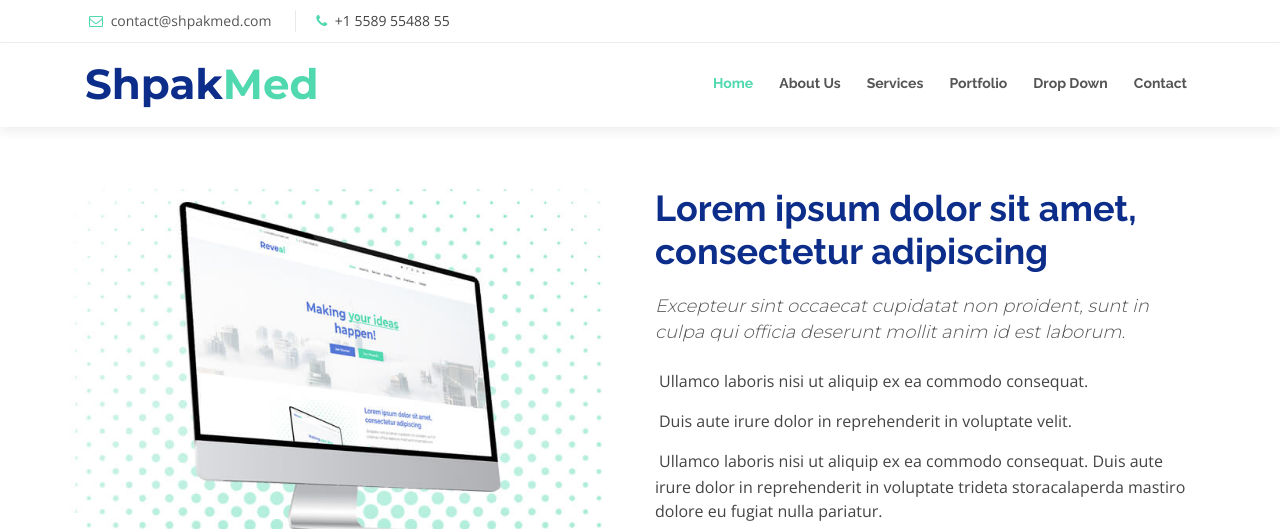
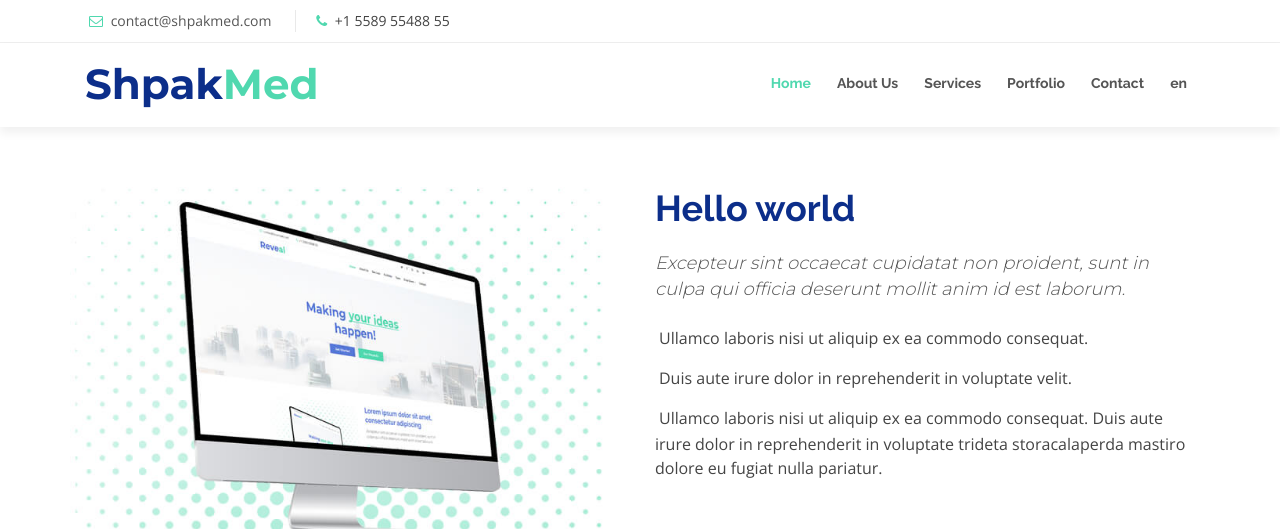
Before and after one commit to denrolya/shpakmed, a Symfony app: template templates/app/index/index.html.twig in a window 1280 px wide. Shown: the top 529 px of the page. Run offline with Twig, Linux system fonts and the light colour scheme; the template is opened without the code that fills it, so the values that code supplies are empty; style sheets or scripts are compiled from the project's sources; some libraries are stand-ins or nearby versions.

Commit message:
refactor(trans): fix translations

```diff
--- a/assets/css/main.scss
+++ /dev/null
@@ -1 +0,0 @@
-@import "~bootstrap/scss/bootstrap";
--- a/assets/js/reveal.js
+++ b/assets/js/reveal.js
@@ -1,3 +1,5 @@
+import '../css/reveal.scss';
+
 import 'jquery/dist/jquery';
 import 'bootstrap/dist/js/bootstrap.bundle';
 import 'jquery-sticky/jquery.sticky';
--- a/package.json
+++ b/package.json
@@ -4,7 +4,9 @@
         "jquery": "^3.3.1",
         "node-sass": "^4.9.2",
         "popper.js": "^1.14.3",
-        "sass-loader": "^7.0.3"
+        "sass-loader": "^7.0.3",
+        "webpack-cli": "^3.1.0",
+        "webpack-notifier": "^1.6.0"
     },
     "license": "UNLICENSED",
     "private": true,
--- a/src/Controller/DefaultController.php
+++ b/src/Controller/DefaultController.php
@@ -2,6 +2,7 @@
 
 namespace App\Controller;
 
+use Symfony\Component\HttpFoundation\Request;
 use Symfony\Component\Routing\Annotation\Route;
 use Symfony\Bundle\FrameworkBundle\Controller\Controller;
 
@@ -10,7 +11,7 @@ class DefaultController extends Controller
     /**
      * @Route("/", name="index")
      */
-    public function index()
+    public function index(Request $request)
     {
         return $this->render('app/index/index.html.twig', []);
     }
--- a/templates/app/index/index.html.twig
+++ b/templates/app/index/index.html.twig
@@ -4,13 +4,13 @@
 
 {% block stylesheets %}
     {{ parent() }}
-    <link rel="stylesheet" href="{{ asset('build/css/reveal.css') }}"/>
+    <link rel="stylesheet" href="{{ asset('build/reveal.css') }}"/>
 {% endblock stylesheets %}
 
 {% block javascripts %}
     {{ parent() }}
     {#<script src="contactform/contactform.js"></script>#}
-    <script type="text/javascript" src="{{ asset('build/js/reveal.js') }}"></script>
+    <script type="text/javascript" src="{{ asset('build/reveal.js') }}"></script>
 {% endblock javascripts %}
 
 {% block body %}
--- a/templates/app/index/sections/about.html.twig
+++ b/templates/app/index/sections/about.html.twig
@@ -6,7 +6,7 @@
             </div>
 
             <div class="col-lg-6 content">
-                <h2>Lorem ipsum dolor sit amet, consectetur adipiscing</h2>
+                <h2>{{ 'Hello world' | trans }}</h2>
                 <h3>Excepteur sint occaecat cupidatat non proident, sunt in culpa qui officia deserunt mollit
                     anim id est laborum.</h3>
 
--- a/templates/app/index/sections/contact.html.twig
+++ b/templates/app/index/sections/contact.html.twig
@@ -1,7 +1,7 @@
 <section id="contact">
     <div class="container">
         <div class="section-header">
-            <h2>Contact Us</h2>
+            <h2>{{ 'Contact Us' | trans }}</h2>
             <p>Sed tamen tempor magna labore dolore dolor sint tempor duis magna elit veniam aliqua esse amet
                veniam enim export quid quid veniam aliqua eram noster malis nulla duis fugiat culpa esse aute
                nulla ipsum velit export irure minim illum fore</p>
@@ -12,7 +12,7 @@
             <div class="col-md-4">
                 <div class="contact-address">
                     <i class="fa fa-map-marker" aria-hidden="true"></i>
-                    <h3>Address</h3>
+                    <h3>{{ 'Address' | trans }}</h3>
                     <address>A108 Adam Street, NY 535022, USA</address>
                 </div>
             </div>
@@ -20,7 +20,7 @@
             <div class="col-md-4">
                 <div class="contact-phone">
                     <i class="fa fa-phone" aria-hidden="true"></i>
-                    <h3>Phone Number</h3>
+                    <h3>{{ 'Phone Number' | trans }}</h3>
                     <p><a href="tel:+155895548855">+1 5589 55488 55</a></p>
                 </div>
             </div>
--- a/templates/base.html.twig
+++ b/templates/base.html.twig
@@ -42,15 +42,15 @@
                         <li><a href="#about">About Us</a></li>
                         <li><a href="#services">Services</a></li>
                         <li><a href="#portfolio">Portfolio</a></li>
-                        <li class="menu-has-children"><a href="">Drop Down</a>
+                        <li><a href="#contact">Contact</a></li>
+                        <li class="menu-has-children">
+                            <a href="">{{ app.request.locale }}</a>
                             <ul>
-                                <li><a href="#">Drop Down 1</a></li>
-                                <li><a href="#">Drop Down 3</a></li>
-                                <li><a href="#">Drop Down 4</a></li>
-                                <li><a href="#">Drop Down 5</a></li>
+                                {% for locale in locales %}
+                                    <li><a href="{{ path('index', { '_locale' : locale }) }}">{{ locale }}</a></li>
+                                {% endfor %}
                             </ul>
                         </li>
-                        <li><a href="#contact">Contact</a></li>
                     </ul>
                 </nav>
             </div>
--- /dev/null
+++ b/translations/messages.de.yaml
@@ -0,0 +1 @@
+Hello world: Hallo Welt
--- a/translations/messages.en.yaml
+++ b/translations/messages.en.yaml
@@ -1 +1 @@
-HELLO_WORLD: Hello world
+Hello world: Hello world
--- /dev/null
+++ b/translations/messages.hu.yaml
@@ -0,0 +1 @@
+Hello world: Szia vilag
--- /dev/null
+++ b/translations/messages.ru.yaml
@@ -0,0 +1 @@
+Hello world: Привет мир
--- /dev/null
+++ b/translations/messages.ua.yaml
@@ -0,0 +1 @@
+Hello world: Привiт свiт
```
Also changed, not shown: webpack.config.js (+20 -12 lines), assets/js/main.js (added), 3 other files.
